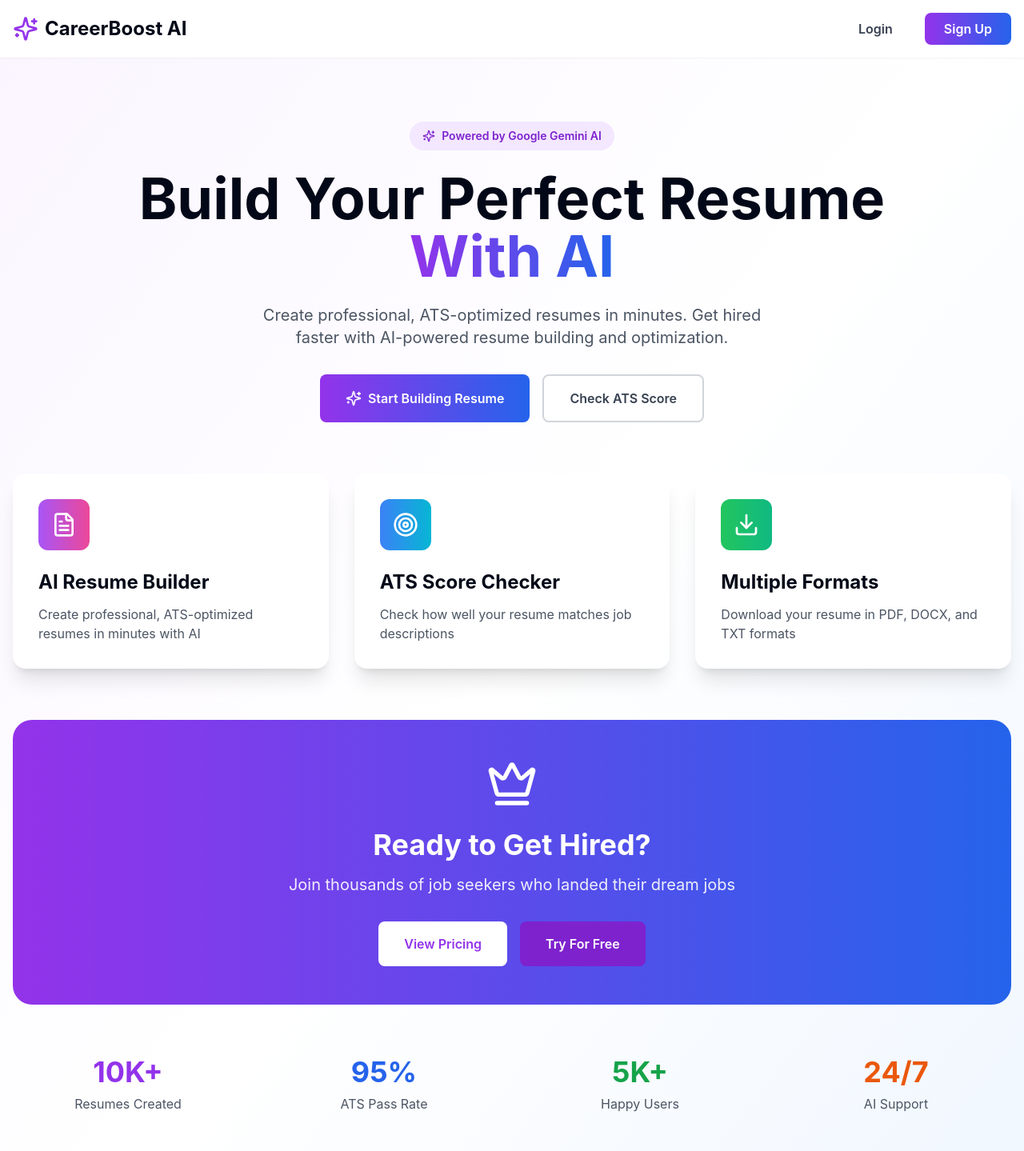
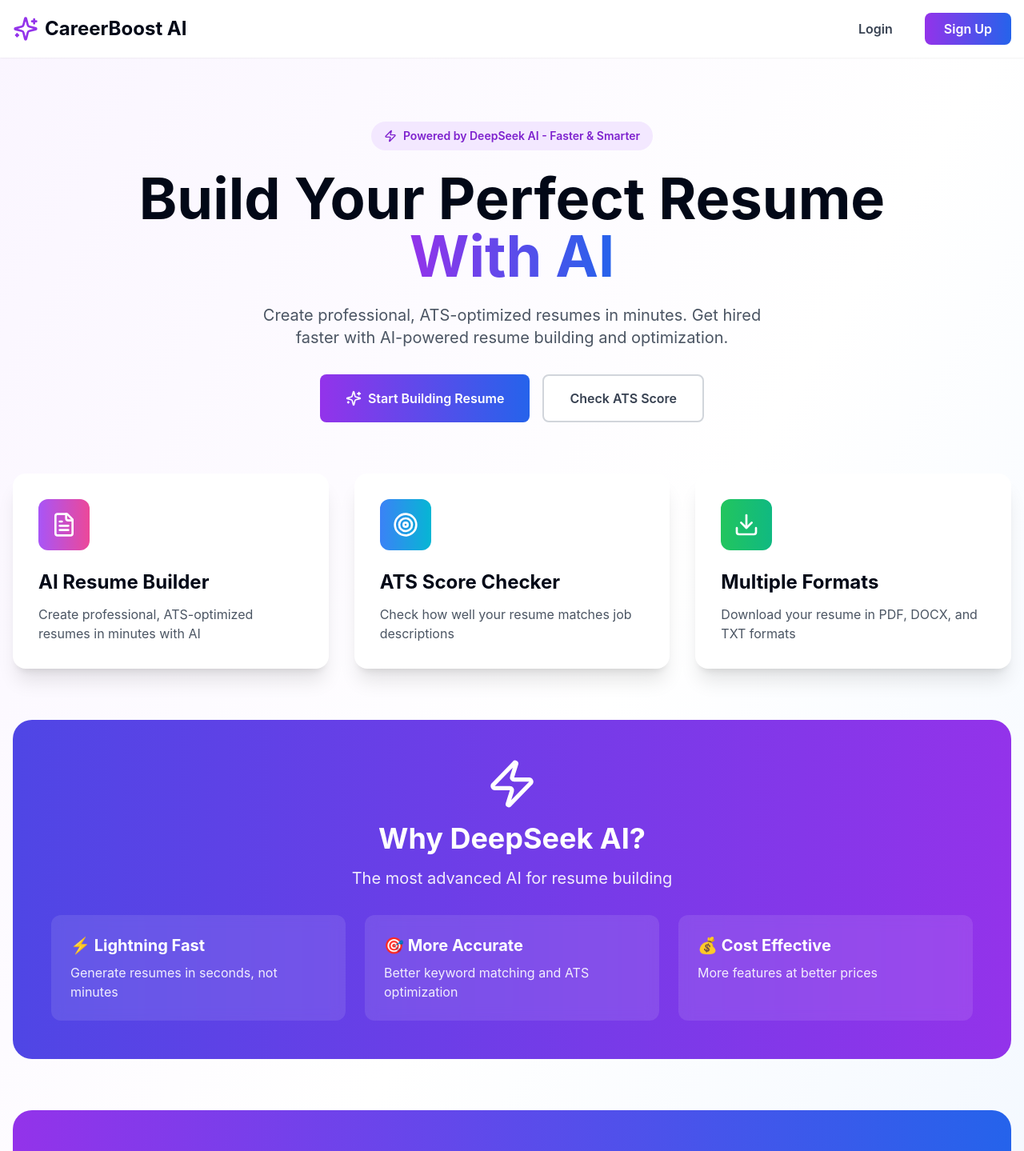
Before and after one commit to samarthkumar096-commits/careerboost-ai, a React (Vite) app: page / in a window 1280 px wide. Shown: the top 1439 px of the page at 80% size. Built offline with nearby package versions, Linux system fonts and the light colour scheme; no server answers; the HTML template or start-up script is replaced by a standard one.

Commit message:
Update branding from Gemini to DeepSeek AI

```diff
--- a/src/pages/Home.jsx
+++ b/src/pages/Home.jsx
@@ -1,6 +1,6 @@
 import { useNavigate } from 'react-router-dom'
 import { useAuth } from '../contexts/AuthContext'
-import { FileText, Target, Download, Sparkles, Crown, LogOut, User } from 'lucide-react'
+import { FileText, Target, Download, Sparkles, Crown, LogOut, User, Zap } from 'lucide-react'
 
 export default function Home() {
   const navigate = useNavigate()
@@ -86,8 +86,8 @@
       <div className="max-w-7xl mx-auto px-4 py-20">
         <div className="text-center mb-16">
           <div className="inline-flex items-center gap-2 bg-purple-100 text-purple-700 px-4 py-2 rounded-full mb-6">
-            <Sparkles className="w-4 h-4" />
-            <span className="text-sm font-semibold">Powered by Google Gemini AI</span>
+            <Zap className="w-4 h-4" />
+            <span className="text-sm font-semibold">Powered by DeepSeek AI - Faster & Smarter</span>
           </div>
 
           <h1 className="text-5xl md:text-7xl font-bold mb-6">
@@ -136,6 +136,34 @@
               <p className="text-gray-600">{feature.description}</p>
             </div>
           ))}
+        </div>
+
+        {/* Why DeepSeek Section */}
+        <div className="bg-gradient-to-r from-indigo-600 to-purple-600 rounded-3xl p-12 text-white mb-16">
+          <div className="text-center mb-8">
+            <Zap className="w-16 h-16 mx-auto mb-4" />
+            <h2 className="text-4xl font-bold mb-4">
+              Why DeepSeek AI?
+            </h2>
+            <p className="text-xl opacity-90">
+              The most advanced AI for resume building
+            </p>
+          </div>
+
+          <div className="grid md:grid-cols-3 gap-6">
+            <div className="bg-white/10 backdrop-blur rounded-xl p-6">
+              <h3 className="text-xl font-bold mb-2">⚡ Lightning Fast</h3>
+              <p className="opacity-90">Generate resumes in seconds, not minutes</p>
+            </div>
+            <div className="bg-white/10 backdrop-blur rounded-xl p-6">
+              <h3 className="text-xl font-bold mb-2">🎯 More Accurate</h3>
+              <p className="opacity-90">Better keyword matching and ATS optimization</p>
+            </div>
+            <div className="bg-white/10 backdrop-blur rounded-xl p-6">
+              <h3 className="text-xl font-bold mb-2">💰 Cost Effective</h3>
+              <p className="opacity-90">More features at better prices</p>
+            </div>
+          </div>
         </div>
 
         {/* CTA Section */}
@@ -192,7 +220,7 @@
             <span className="text-xl font-bold">CareerBoost AI</span>
           </div>
           <p className="text-gray-400 mb-4">
-            Powered by Google Gemini AI
+            Powered by DeepSeek AI - The Future of Resume Building
           </p>
           <p className="text-gray-500 text-sm">
             © 2024 CareerBoost AI. All rights reserved.
```
